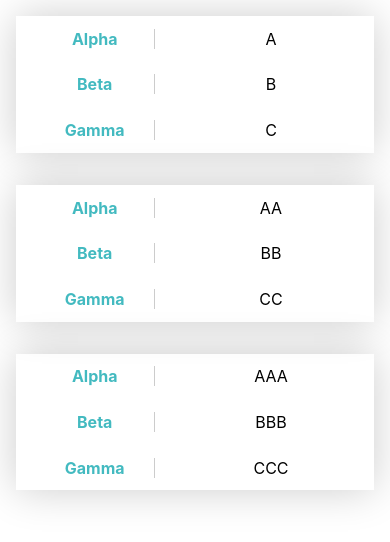
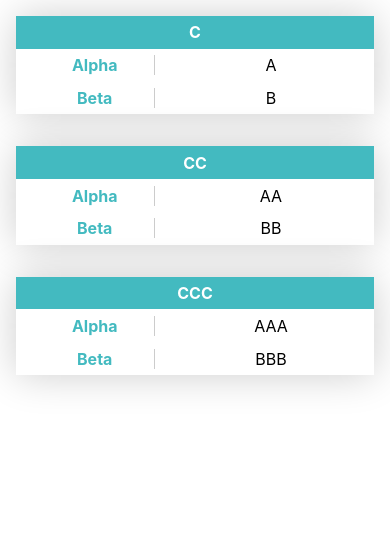
Before and after one commit to rtthomas/ReactResponsiveTable, a React (Create React App) app: page / in a window 390 px wide. Shown: the top 542 px of the page. Built offline with nearby package versions, Linux system fonts and the light colour scheme.

Commit message:
Finished responsive fixes and cell sizes

```diff
--- a/responsiveTable.less
+++ b/responsiveTable.less
@@ -30,14 +30,14 @@
     .table_cell {
       box-sizing: border-box;
       flex-grow: 1;
-      padding: 0.8em 1.2em;
+      padding: 0.4em 1.2em;
       overflow: hidden; // Or flex might break
       list-style: none;
 
       &.column_label {
         background-color: @heading-color;
         color: white;
-        padding: 1em;
+        padding: 0.4em;
       }
 
       .table_cell_label {
@@ -52,10 +52,6 @@
       }
     }
   }
-//  .topic_cell {
-//      display: none;
-//  }
-
 }
 
 /* Responsive
@@ -101,7 +97,7 @@
         }
       }
     }
-/*
+
     .topic_cell {
       background-color: @heading-color;
       color: white;
@@ -112,7 +108,7 @@
         padding-left: 0 !important;
       }
     }
-*/
+
     .table_row_head {
       display: none;
     }
--- a/src/App.js
+++ b/src/App.js
@@ -24,7 +24,7 @@ function App() {
     ]
     return (
         <div className="App">
-            <ResponsiveTable data={data} labels={labels}/>
+            <ResponsiveTable data={data} labels={labels} primary={2}/>
         </div>
     );
 }
--- a/src/responsiveTable.js
+++ b/src/responsiveTable.js
@@ -17,7 +17,7 @@ const responsiveTable = props => {
         <div className={tableClasses}>
             <Header labels={props.labels}/>
             {props.data.map((datum, index) => {
-                return <Row data={datum} striped={index % 2 === 1} labels={props.labels}/>
+                return <Row data={datum} striped={index % 2 === 1} labels={props.labels} primary={props.primary} key={index}/>
             })}
         </div>
      )
@@ -34,7 +34,7 @@ const Header = props => {
     return (
         <div className={headerClasses}>
             {props.labels.map((label, index) => {
-                return <div className={columnClasses}>{label}</div>
+                return <div className={columnClasses} key={index}>{label}</div>
             })}
         </div>
     )
@@ -44,6 +44,7 @@ const Header = props => {
  * Generates a Row component
  * @param {object} props.data The row data
  * @param {string array} props.labels Column labels
+ * @param {number} props.primary (Optional) index of the column whose cell value will appear as the "cell label" in the responsive view
  * @returns the Row
  */
 const Row = props => {
@@ -55,7 +56,7 @@ const Row = props => {
     return (
         <div className={rowClasses}>
             {values.map((value, index)=> {
-                return <Cell value={value} label={props.labels[index]}/>
+                return <Cell value={value} label={props.labels[index]} primary = {props.primary === index} key={index}/>
             })}
         </div>
     )
@@ -65,12 +66,20 @@ const Row = props => {
  * Generates a Cell component
  * @param {string} props.label The
  * @param {string array} props.labels Column labels
+ * @param {boolean} props.primary If true, this cell the top when the row is displayed in the responsive form
  * @returns the Cell
  */
 const Cell = props => {
+    let outerClasses = [classes.table_cell];
+    console.log('-----------------------------------------------\n' + outerClasses);
+    if (props.primary){
+        outerClasses = outerClasses.concat(classes.topic_cell).join(' ');
+        console.log('---' + outerClasses)
+    }
+    console.log(outerClasses);
     return (
-        <div className={classes.table_cell}>
-            <div className={classes.table_cell_label}>{props.label}</div>
+        <div className={outerClasses}>
+            {props.primary ? '' : <div className={classes.table_cell_label}>{props.label}</div>}
             <div className={classes.table_cell_content}>{props.value}</div>
         </div>
     )
--- a/src/responsiveTable.module.css
+++ b/src/responsiveTable.module.css
@@ -26,14 +26,14 @@
 .table .table_row .table_cell {
   box-sizing: border-box;
   flex-grow: 1;
-  padding: 0.8em 1.2em;
+  padding: 0.4em 1.2em;
   overflow: hidden;
   list-style: none;
 }
 .table .table_row .table_cell.column_label {
   background-color: #43BAC0;
   color: white;
-  padding: 1em;
+  padding: 0.4em;
 }
 .table .table_row .table_cell .table_cell_label {
   display: none;
@@ -53,18 +53,6 @@
     width: 100%;
     padding: 1em;
     box-shadow: none;
-    /*
-    .topic_cell {
-      background-color: @heading-color;
-      color: white;
-      font-weight: 700;
-      order: -1;
-
-      .table_cell_content {
-        padding-left: 0 !important;
-      }
-    }
-*/
   }
   .table_collapse .table_row {
     box-sizing: border-box;
@@ -93,6 +81,15 @@
     flex: 2;
     padding-left: 1em;
   }
+  .table_collapse .topic_cell {
+    background-color: #43BAC0;
+    color: white;
+    font-weight: 700;
+    order: -1;
+  }
+  .table_collapse .topic_cell .table_cell_content {
+    padding-left: 0 !important;
+  }
   .table_collapse .table_row_head {
     display: none;
   }
```
